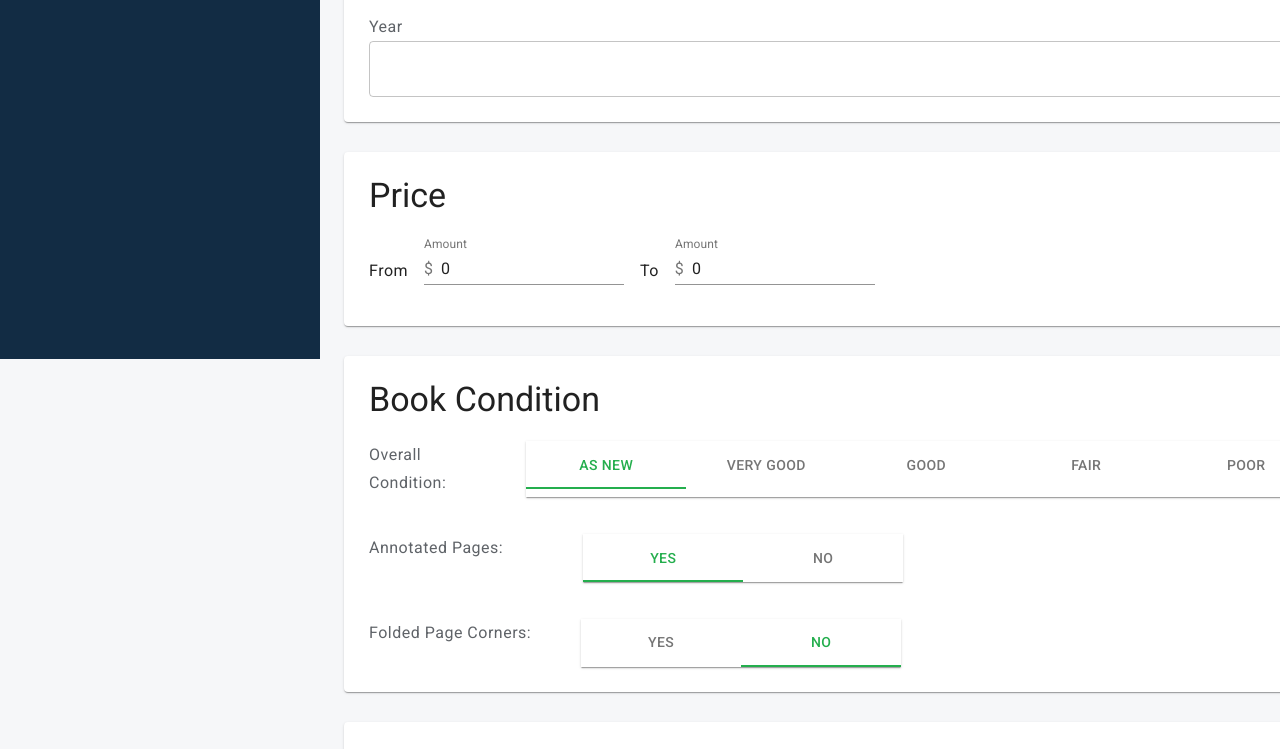
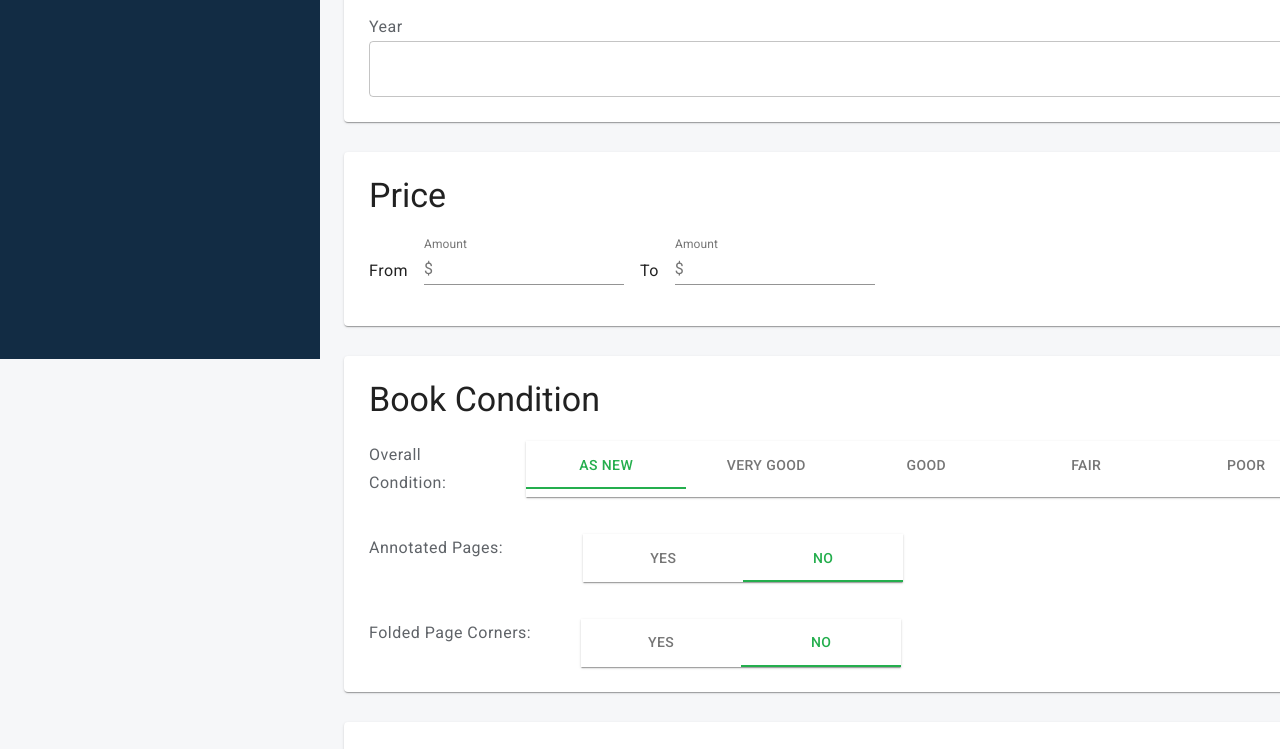
Before and after one commit to Talos10/soen357-book-marketplace, a React (Create React App) app: page /advanced-search in a window 1280 px wide. Shown: the part 441-1190 px from the top of the page. Built offline with nearby package versions, Linux system fonts and the light colour scheme; no server answers.

Commit message:
filters fix

```diff
--- a/src/pages/advancedSearch/AdvancedSearch.tsx
+++ b/src/pages/advancedSearch/AdvancedSearch.tsx
@@ -25,7 +25,7 @@ export default function AdvancedSearch() {
   const [fromPrice, setFromPrice] = useState(0);
   const [toPrice, setToPrice] = useState(0);
   const [overallCondition, setOverallCondition] = useState({value: 0, text: "AS NEW"});
-  const [annotatedPages, setAnnotatedPages] = useState({value: 0, text: "YES"});
+  const [annotatedPages, setAnnotatedPages] = useState({value: 1, text: "NO"});
   const [foldedPageCorners, setFoldedPageCorners] = useState({value: 1, text: "NO"});
   const [schoolName, setSchoolName] = useState("");
   const [courseSubject, setCourseSubject] = useState("");
@@ -47,18 +47,19 @@ export default function AdvancedSearch() {
   };
 
   const handleSearch = () => {
+
     const filters : Filters = {
       pageCornersFolded: foldedPageCorners.text === 'YES' ? true : false,
-      prices: [fromPrice, toPrice],
-      //isAbove: true,
-      title: bookTitle,
-      author: author,
+      prices: toPrice !== 0 ? [fromPrice, toPrice] : [fromPrice],
+      isAbove: toPrice === 0 ? true : false,
+      title: bookTitle !== "" ? bookTitle : undefined,
+      author: author !== "" ? author : undefined,
       //ISBN: isbn,
       year: year !== 0 ? year : undefined,
       conditions: [overallCondition.text],
-      university: schoolName,
+      university: schoolName !== "" ? schoolName : undefined,
       //hasPictures: false,
-      courseSubject: courseSubject,
+      courseSubject: courseSubject !== "" ? courseSubject : undefined,
       courseNumber: courseNumber !== 0 ? courseNumber : undefined,
       pagesAnnotated: annotatedPages.text === 'YES' ? true : false
     }
@@ -134,7 +135,6 @@ export default function AdvancedSearch() {
             <Input
               id="standard-adornment-amount"
               startAdornment={<InputAdornment position="start">$</InputAdornment>}
-              value={fromPrice}
               onChange={(event: React.ChangeEvent<HTMLInputElement>) => {
                 setFromPrice(Number(event.target.value));
               }}
@@ -148,7 +148,6 @@ export default function AdvancedSearch() {
             <Input
               id="standard-adornment-amount"
               startAdornment={<InputAdornment position="start">$</InputAdornment>}
-              value={toPrice}
               onChange={(event: React.ChangeEvent<HTMLInputElement>) => {
                 setToPrice(Number(event.target.value));
               }}
```
